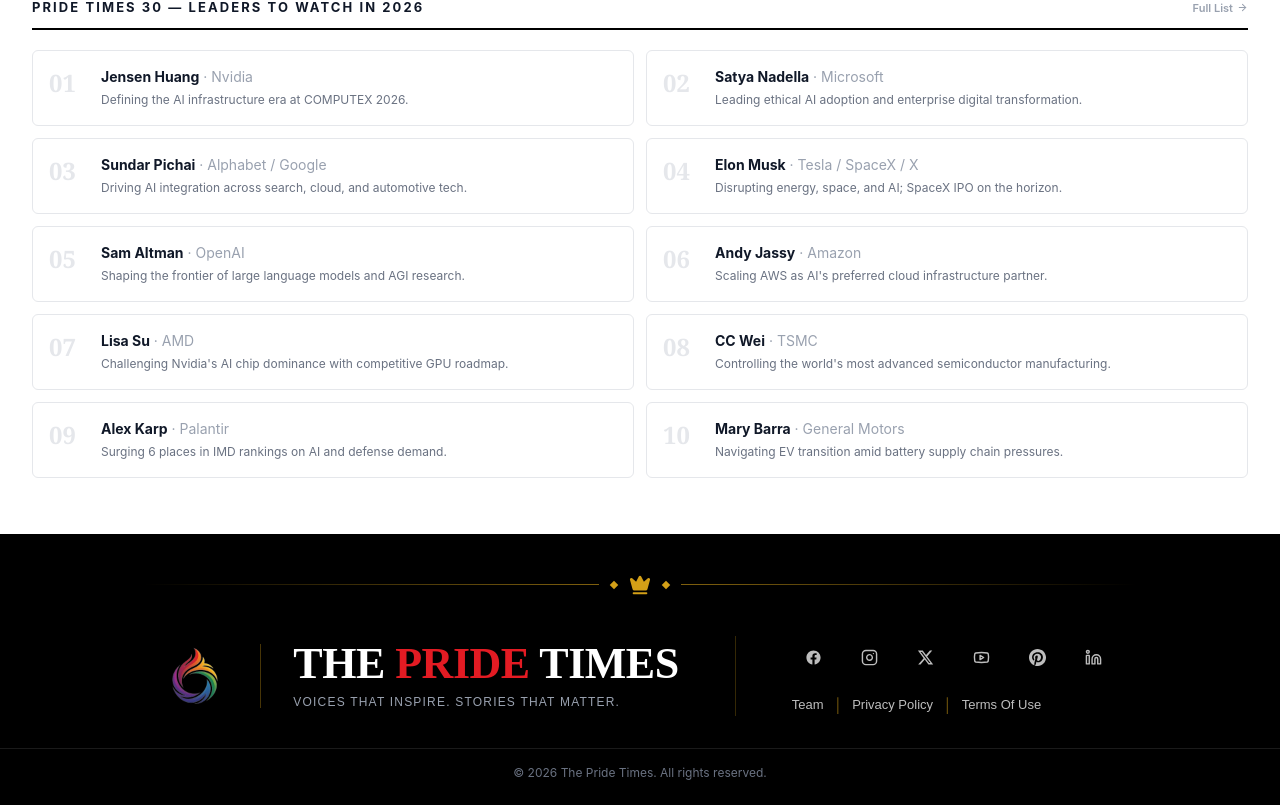
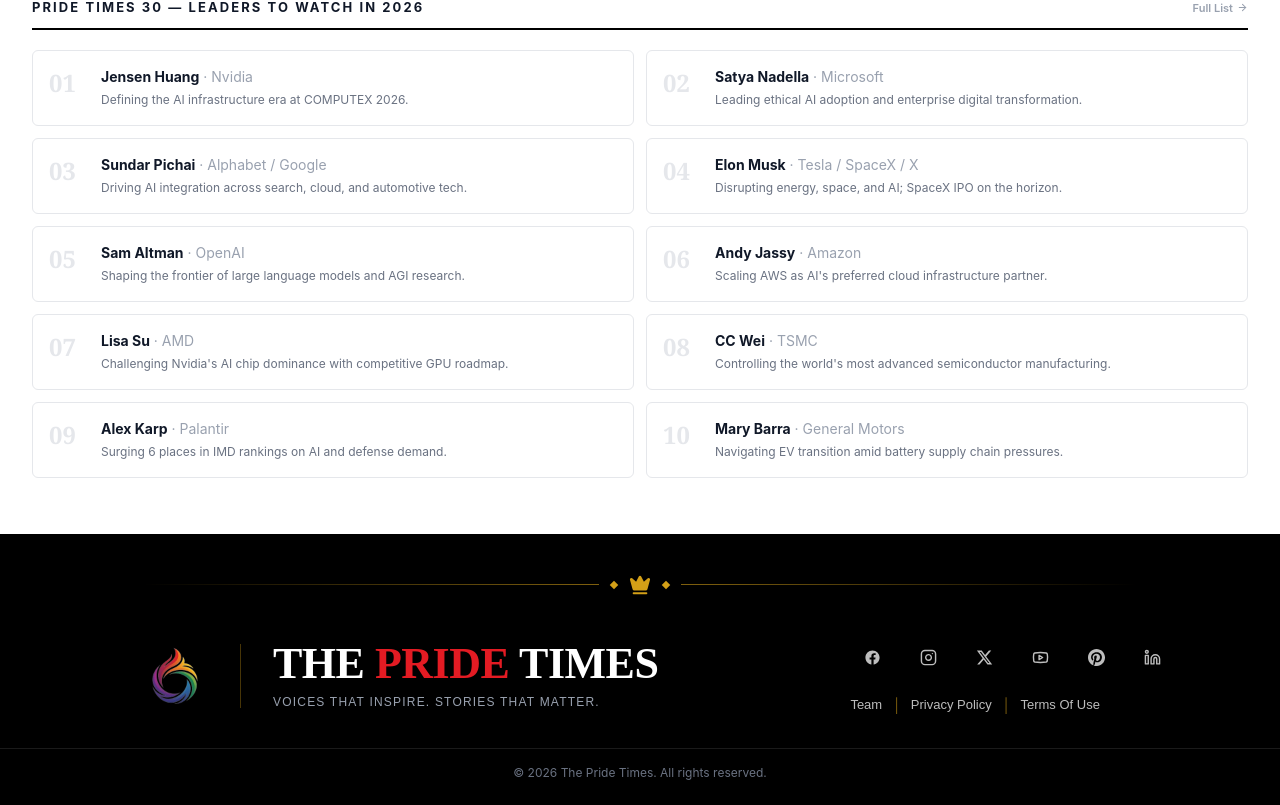
Before and after one commit to abhay-08121999/Abhay-news-paper, a React (Vite) app: page / in a window 1280 px wide. Shown: the part 2301-3106 px from the top of the page. Built offline with nearby package versions, Linux system fonts and the light colour scheme; no server answers.

Commit message:
Update Footer.tsx

```diff
--- a/src/app/components/Footer.tsx
+++ b/src/app/components/Footer.tsx
@@ -169,7 +169,7 @@ export function Footer() {
         {/* =========================================
             MAIN FOOTER CONTENT
         ========================================== */}
-        <div className="flex flex-col lg:flex-row items-center justify-center gap-8 lg:gap-14 mb-2">
+        <div className="flex flex-col lg:flex-row items-center justify-between gap-8 lg:gap-24 mb-2">
 
           {/* =====================================
               BRAND SECTION
```
